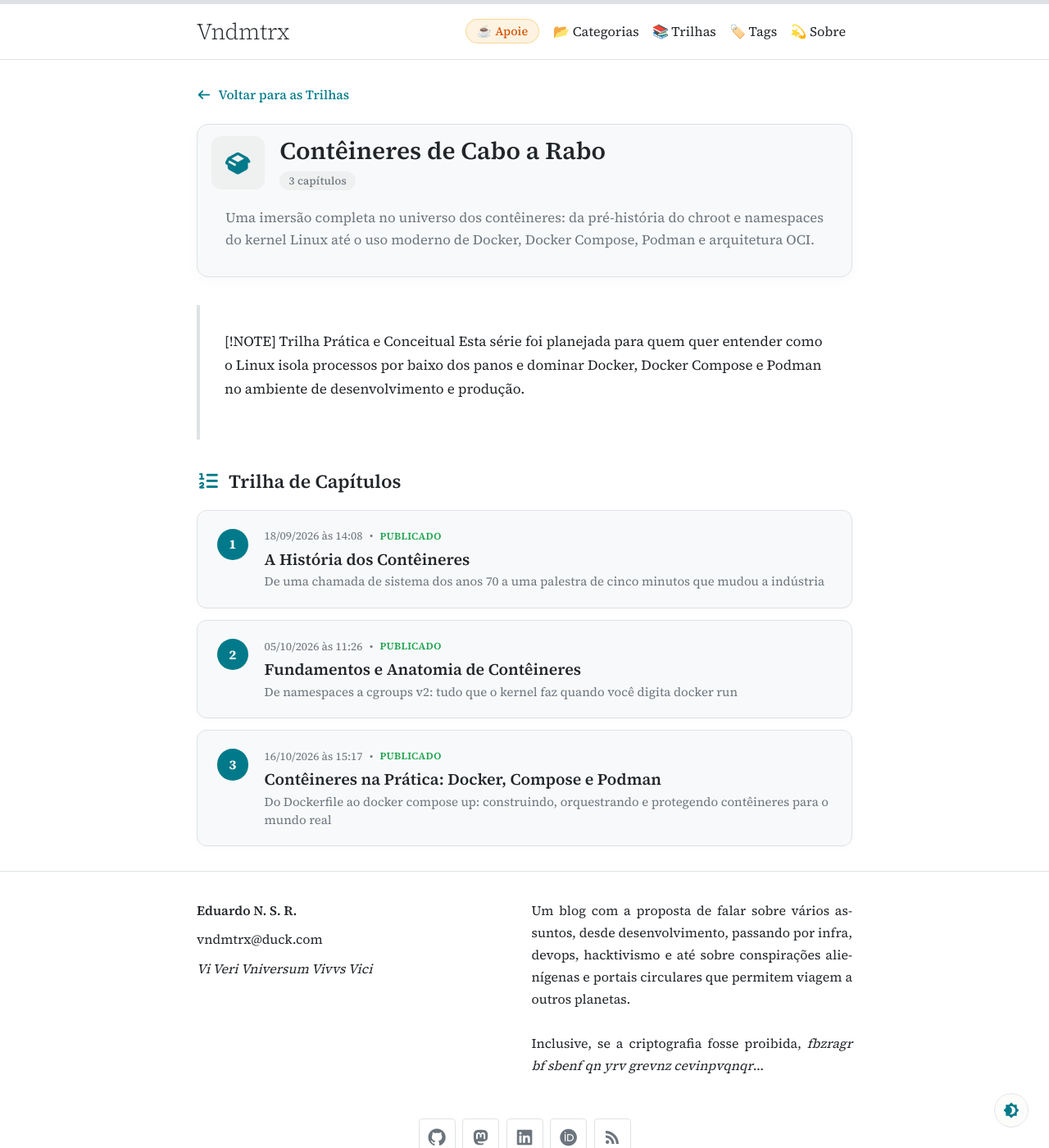
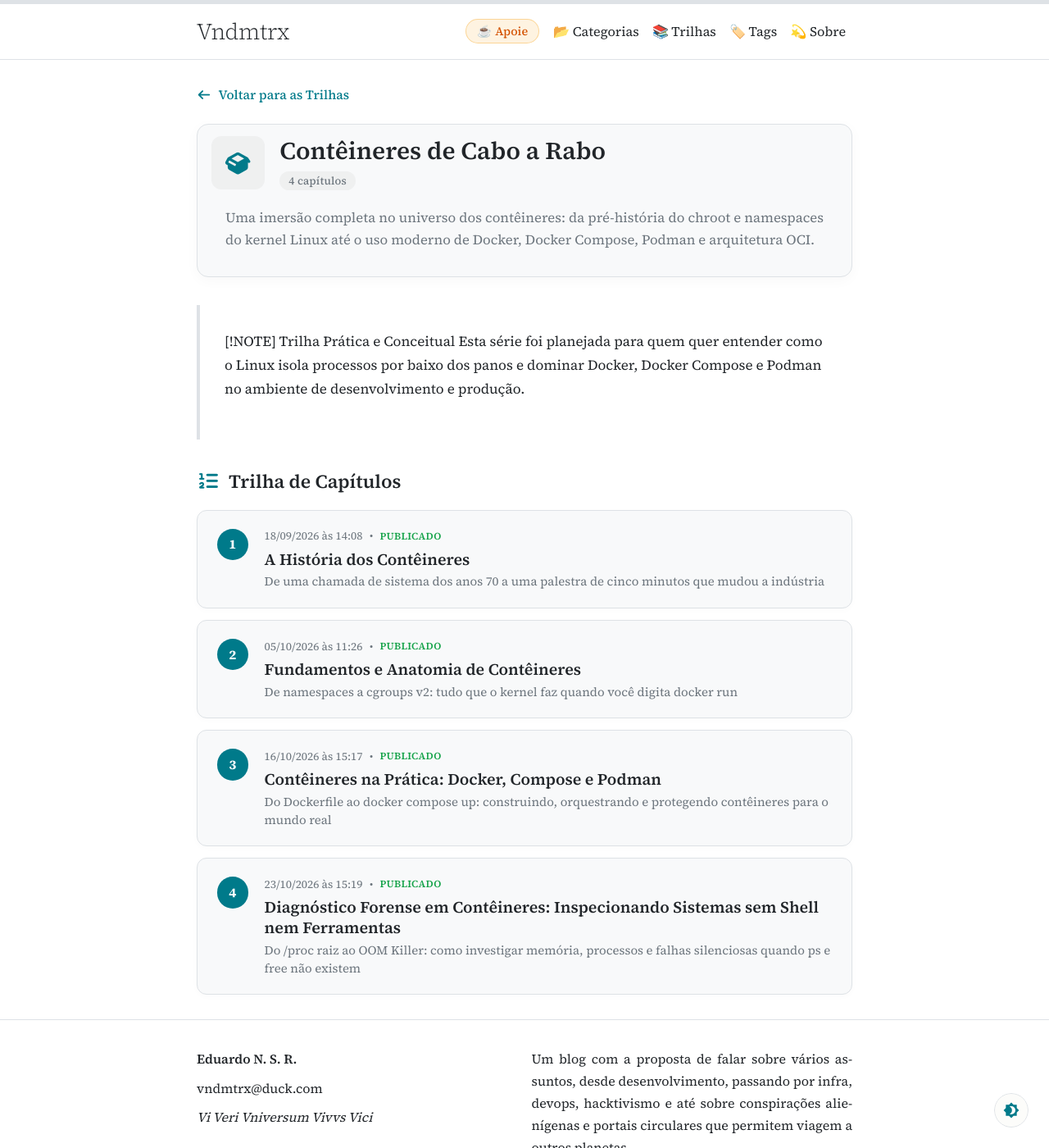
Before and after one commit to vndmtrx/vndmtrx.github.io, a Jekyll site: the page built from tutoriais/conteineres.md, in a window 1280 px wide and 1400 px high. Shown: the whole window at 82% size. Built offline with Jekyll 4.4.1, drawn with Linux system fonts in a browser that asks for light colours; nearby versions of some CDN libraries; part of the change alters nothing that is shown.

Commit message:
Novo post

````diff
--- a/_posts/2026/10/2026-10-16-conteineres-pratica.md
+++ b/_posts/2026/10/2026-10-16-conteineres-pratica.md
@@ -780,7 +780,7 @@ Todo o funcionamento de um cluster Kubernetes nada mais é do que coordenar em e
 
 Compreendendo o contêiner no sistema operacional, o Kubernetes deixa de parecer aquele leviatã indecifrável de dezenas de siglas e vira o que ele realmente é: um plano de controle distribuído gerenciando as primitivas do bom e velho Linux.
 
-Com essa base prática estabelecida, dominamos o empacotamento, a execução e a segurança de contêineres no dia a dia. Mas o que acontece quando a aplicação capota em produção dentro de uma imagem mínima ou distroless, sem shell nem utilitários de diagnóstico instalados? Esse é o foco do próximo e último capítulo da série: um mergulho em autópsia forense e troubleshooting avançado diretamente pelo kernel e pelo `/proc`.
+Com essa base prática estabelecida, dominamos o empacotamento, a execução e a segurança de contêineres no dia a dia. Mas o que acontece quando a aplicação capota em produção dentro de uma imagem mínima ou distroless, sem shell nem utilitários de diagnóstico instalados? Esse é o foco da {% include post-ref.html slug="conteineres-diagnostico-sem-shell" text="Parte 3: Diagnóstico Forense sem Shell" %}: um mergulho em autópsia forense e troubleshooting avançado diretamente pelo kernel e pelo `/proc`.
 
 ## Referências
 
--- a/_drafts/2026-10-06-conteineres-diagnostico-sem-shell.md
+++ b/_posts/2026/10/2026-10-23-conteineres-diagnostico-sem-shell.md
@@ -4,7 +4,7 @@ title: "Diagnóstico Forense em Contêineres: Inspecionando Sistemas sem Shell n
 subtitle: "Do /proc raiz ao OOM Killer: como investigar memória, processos e falhas silenciosas quando ps e free não existem"
 author:
   - "Eduardo N. S. R."
-date: 2026-10-06 14:00:00 GMT-3
+date: 2026-10-23 15:19:00 GMT-3
 permalink: /posts/conteineres-diagnostico-sem-shell/
 tags: [Docker, Contêineres, Linux, Troubleshooting]
 series: Contêineres de Cabo a Rabo
@@ -376,7 +376,7 @@ Embora o ecossistema Java seja o exemplo mais clássico de divergência entre a
 
 ### 1. Python e Django com Gunicorn e Celery
 
-A diferença arquitetural mais marcante entre o Java e o Python reside no modelo de processos. Enquanto o Tomcat opera com um único processo e mais de cem threads compartilhando o mesmo espaço de memória, servidores Python WSGI e ASGI como Gunicorn [^8] ou uWSGI operam historicamente sob o modelo *pre-fork*.
+A diferença arquitetural mais marcante entre o Java e o Python reside no modelo de processos. Enquanto o Tomcat opera com um único processo e mais de cem threads compartilhando o mesmo espaço de memória, servidores Python WSGI e ASGI como Gunicorn [^5] ou uWSGI operam historicamente sob o modelo *pre-fork*.
 
 Um processo mestre inicializa o código base e faz o *fork* de múltiplos processos trabalhadores (*workers*):
 
@@ -444,7 +444,7 @@ O coletor de lixo do Go é projetado para operar com baixíssima latência. Hist
 
 Em um servidor corporativo com 128 GB de memória RAM rodando um contêiner Go limitado a 1 GB via cgroup, o runtime olhava para o hardware do host e assumia que havia memória de sobra. O resultado era trágico: o coletor de lixo adiava o ciclo de limpeza esperando o heap expandir, e o cgroup do Linux executava o processo por OOM antes mesmo do Go tentar liberar memória.
 
-Para sanar essa desarmonia entre o runtime da linguagem e o isolamento de recursos do kernel, o time do Go introduziu a variável de ambiente **`GOMEMLIMIT`** [^9]. Em contêineres, definir um teto seguro (geralmente entre 80% e 90% do limite do cgroup) sincroniza o runtime com o kernel:
+Para sanar essa desarmonia entre o runtime da linguagem e o isolamento de recursos do kernel, o time do Go introduziu a variável de ambiente **`GOMEMLIMIT`** [^6]. Em contêineres, definir um teto seguro (geralmente entre 80% e 90% do limite do cgroup) sincroniza o runtime com o kernel:
 
 ```yaml
     environment:
@@ -494,7 +494,7 @@ Você pode editar arquivos de configuração, inspecionar logs ou copiar arquivo
 
 ### 3. Injetando Ferramentas com nsenter
 
-O utilitário `nsenter` [^5] permite entrar nos *namespaces* de um processo alvo utilizando os binários da máquina hospedeira.
+O utilitário `nsenter` [^7] permite entrar nos *namespaces* de um processo alvo utilizando os binários da máquina hospedeira.
 
 Se o contêiner não possui o comando `ss` para checar portas abertas, rodamos o `ss` do host dentro do *network namespace* do contêiner:
 
@@ -526,7 +526,7 @@ Quando estamos operando em ambientes remotos ou em clusters onde o acesso SSH di
 
 O Docker permite anexar um contêiner novo aos *namespaces* de um contêiner já existente que está rodando em produção.
 
-A imagem `nicolaka/netshoot` [^6] é amplamente reconhecida como o canivete suíço definitivo para diagnósticos de rede e sistemas. Podemos disparar uma instância efêmera acoplada à rede do nosso contêiner alvo:
+A imagem `nicolaka/netshoot` [^8] é amplamente reconhecida como o canivete suíço definitivo para diagnósticos de rede e sistemas. Podemos disparar uma instância efêmera acoplada à rede do nosso contêiner alvo:
 
 ```bash
 docker run -it --rm --net=container:<target_container_id> nicolaka/netshoot ss -tulpn
@@ -544,7 +544,7 @@ O `htop` rodará dentro da imagem rica do `netshoot`, mas exibirá os processos
 
 ### Depurando no Kubernetes com Contêineres Efêmeros
 
-No Kubernetes, o recurso nativo correspondente é o comando `kubectl debug` [^7], que injeta um contêiner efêmero dentro de um Pod em execução sem precisar reiniciar ou recriar a carga de trabalho:
+No Kubernetes, o recurso nativo correspondente é o comando `kubectl debug` [^9], que injeta um contêiner efêmero dentro de um Pod em execução sem precisar reiniciar ou recriar a carga de trabalho:
 
 ```bash
 kubectl debug -it <pod_name> --image=nicolaka/netshoot --target=<container_name>
@@ -596,29 +596,100 @@ Se o limite de 16 GB na máquina for inegociável por restrições físicas de h
 
 Reduzindo o `-Xmx` para 8 GB, o RSS total projetado cai para cerca de 12,5 GB a 13,5 GB, restaurando a folga mínima de segurança de 3 GB exigida pelo kernel Linux para absorver picos de tráfego.
 
-## Exercícios Práticos
+## Exercícios
 
-Para consolidar as técnicas deste post no seu laboratório pessoal, realize os seguintes desafios práticos:
+Para fixar a dinâmica de diagnóstico forense sem utilitários, inspeção do `/proc`, cgroups v2 e injeção com `nsenter`, execute os desafios práticos abaixo no seu terminal Linux.
 
-### Exercício 1: Diagnóstico de Cgroups sem Ferramentas
-1. Suba um contêiner baseado em uma imagem enxuta (como Alpine ou Debian Minimal) limitando a memória a 256 MB:
-   ```bash
-   docker run -d --name lab-cgroup --memory=256m alpine sleep 3600
-   ```
-2. Abra um shell no contêiner e descubra se o host está usando cgroups v1 ou v2 lendo diretamente os arquivos de sistema em `/sys/fs/cgroup/`.
-3. Verifique o consumo atual de memória em bytes e calcule a porcentagem correspondente ao limite de 256 MB.
+**1. Diagnóstico de Cgroups sem Ferramentas**
 
-### Exercício 2: Criando o seu Inspecionador de Processos
-1. Execute um contêiner rodando múltiplos comandos em segundo plano sem o pacote `procps` instalado.
-2. Escreva um script em shell de até dez linhas que percorra as pastas de `/proc` e imprima apenas: o PID, o nome do executável e a memória residente (`VmRSS`) convertida em megabytes.
+Suba um contêiner baseado em uma imagem enxuta (como Alpine ou Debian Minimal) limitando a memória a 256 MB:
 
-### Exercício 3: Injeção Forense com nsenter
-1. Suba um contêiner em modo *detached* sem expor portas para o host e sem pacote de rede:
-   ```bash
-   docker run -d --name lab-nsenter alpine sleep 3600
-   ```
-2. A partir do seu host, descubra o PID do contêiner usando `docker inspect`.
-3. Use o comando `nsenter` para rodar o utilitário `ip addr` ou `ss` do seu sistema operacional dentro do *network namespace* desse contêiner, identificando o endereço IP interno atribuído a ele pela ponte virtual.
+```bash
+docker run -d --name lab-cgroup --memory=256m alpine sleep 3600
+```
+
+Abra uma sessão de shell no contêiner e descubra se o hospedeiro está utilizando cgroups v1 ou v2 lendo diretamente os arquivos de sistema em `/sys/fs/cgroup/`. Em seguida, verifique o consumo atual de memória em bytes e calcule a porcentagem correspondente ao limite configurado de 256 MB.
+
+<details markdown="1">
+<summary>Ver resposta</summary>
+
+No padrão cgroups v2, os controladores unificados ficam diretamente na raiz de `/sys/fs/cgroup/` e o consumo atual fica exposto no arquivo `memory.current` (com o teto em `memory.max`). Se o ambiente ainda rodasse cgroups v1 legado, existiria a pasta dedicada `/sys/fs/cgroup/memory/` com o arquivo `memory.usage_in_bytes`.
+
+Conectando-se ao contêiner:
+
+```bash
+$ docker exec -it lab-cgroup sh
+/ # if [ -f /sys/fs/cgroup/memory.current ]; then
+      echo "Ambiente com Cgroups v2 detectado"
+      uso=$(cat /sys/fs/cgroup/memory.current)
+      max=$(cat /sys/fs/cgroup/memory.max)
+    else
+      echo "Ambiente legado com Cgroups v1 detectado"
+      uso=$(cat /sys/fs/cgroup/memory/memory.usage_in_bytes)
+      max=$(cat /sys/fs/cgroup/memory/memory.limit_in_bytes)
+    fi
+/ # echo "Uso atual: $((uso / 1024 / 1024)) MB de $((max / 1024 / 1024)) MB ($((uso * 100 / max))%)"
+```
+
+Como o processo `sleep` aloca pouquíssimas páginas anônimas de memória e quase nenhum cache em disco, o consumo físico real oscila em torno de 1 a 2 MB, representando menos de 1% do teto máximo de 256 MB estipulado para o cgroup.
+
+</details>
+
+**2. Criando o seu Inspecionador de Processos**
+
+Execute um contêiner rodando múltiplos comandos em segundo plano sem o pacote `procps` instalado:
+
+```bash
+docker run -d --name lab-proc alpine sh -c "sleep 3600 & sleep 3600 & wait"
+```
+
+Escreva um script em shell de até dez linhas que percorra as pastas de `/proc` e imprima apenas: o PID, o comando executado e a memória residente (`VmRSS`) convertida em megabytes.
+
+<details markdown="1">
+<summary>Ver resposta</summary>
+
+Conecte-se ao contêiner com `docker exec -it lab-proc sh` e execute o seguinte laço iterativo diretamente no prompt:
+
+```bash
+for p in /proc/[0-9]*; do
+  pid=$(basename "$p")
+  cmd=$(tr '\0' ' ' < "$p/cmdline" 2>/dev/null | cut -c 1-35)
+  rss_kb=$(grep -s VmRSS "$p/status" | awk '{print $2}')
+  if [ -n "$rss_kb" ]; then
+    rss_mb=$((rss_kb / 1024))
+    printf "PID %-5s | RSS: %3d MB | %s\n" "$pid" "$rss_mb" "$cmd"
+  fi
+done
+```
+
+O `/proc` virtualiza em tempo real o *PID namespace* daquele contêiner. O arquivo `cmdline` entrega os parâmetros passados na inicialização (delimitados por bytes nulos `\0`, que o `tr` converte em espaços legíveis) e o arquivo `status` reporta os contadores de memória do kernel, onde o `VmRSS` reflete exatamente a memória física residente alocada.
+
+</details>
+
+**3. Injeção Forense com nsenter**
+
+Suba um contêiner em modo *detached* sem expor portas para o host e sem utilitários de rede instalados:
+
+```bash
+docker run -d --name lab-nsenter alpine sleep 3600
+```
+
+A partir do seu host, descubra o PID do processo raiz do contêiner usando `docker inspect`. Em seguida, utilize o comando `nsenter` para executar o comando `ip addr` ou `ss` do seu sistema operacional hospedeiro dentro do *network namespace* desse contêiner, identificando o endereço IP interno atribuído a ele pela ponte virtual.
+
+<details markdown="1">
+<summary>Ver resposta</summary>
+
+No terminal do hospedeiro (host):
+
+```bash
+$ PID=$(docker inspect -f '{% raw %}{{.State.Pid}}{% endraw %}' lab-nsenter)
+$ echo "PID do processo no host: $PID"
+$ sudo nsenter -t $PID -n ip addr show dev eth0
+```
+
+Com a flag `-n` (`--net`), o `nsenter` conecta o processo do comando `ip` (que é um binário que existe e roda no sistema operacional hospedeiro) ao *network namespace* isolado do contêiner. Isso permite auditar interfaces, rotas, regras de firewall e conexões ativas (`sudo nsenter -t $PID -n ss -tulpn`) mesmo em imagens construídas a partir de `scratch` ou *distroless*, completamente desprovidas de shell e comandos de rede.
+
+</details>
 
 ## Referências
 
@@ -626,16 +697,16 @@ Para consolidar as técnicas deste post no seu laboratório pessoal, realize os
 
 [^2]: **proc(5) - Process Information Pseudo-Filesystem** {*Linux Programmer's Manual, man7.org*} ([Link](https://man7.org/linux/man-pages/man5/proc.5.html))
 
-[^3]: **Garbage-First Garbage Collector (G1 GC) Architecture** {*Oracle Java Documentation, docs.oracle.com*} ([Link](https://docs.oracle.com/en/java/javase/17/gctuning/garbage-first-g1-garbage-collector1.html))
+[^3]: **Garbage-First (G1) Garbage Collector** {*Oracle Java Documentation, docs.oracle.com*} ([Link](https://docs.oracle.com/en/java/javase/25/gctuning/garbage-first-g1-garbage-collector1.html))
 
-[^4]: **The jcmd Utility: JVM Diagnostic Command Tool** {*Oracle Java Documentation, docs.oracle.com*} ([Link](https://docs.oracle.com/en/java/javase/17/docs/specs/man/jcmd.html))
+[^4]: **The jcmd Command** {*Oracle Java Documentation, docs.oracle.com*} ([Link](https://docs.oracle.com/en/java/javase/25/docs/specs/man/jcmd.html))
 
-[^5]: **nsenter(1) - Run Program with Namespaces of Other Processes** {*Linux Programmer's Manual, man7.org*} ([Link](https://man7.org/linux/man-pages/man1/nsenter.1.html))
+[^5]: **Gunicorn Design and Worker Processes Architecture** {*Gunicorn Documentation, gunicorn.org*} ([Link](https://docs.gunicorn.org/design/))
 
-[^6]: **Netshoot: A Docker + Kubernetes Network Trouble-Shooting Swiss Army Knife** {*Nicolaka, GitHub*} ([Link](https://github.com/nicolaka/netshoot))
+[^6]: **A Guide to the Go Garbage Collector and GOMEMLIMIT** {*The Go Authors, go.dev*} ([Link](https://go.dev/doc/gc-guide))
 
-[^7]: **Debugging Pods and Nodes with Ephemeral Containers** {*The Kubernetes Authors, kubernetes.io*} ([Link](https://kubernetes.io/docs/tasks/debug/debug-application-cluster/debug-running-pod/))
+[^7]: **nsenter(1) - Run Program with Namespaces of Other Processes** {*Linux Programmer's Manual, man7.org*} ([Link](https://man7.org/linux/man-pages/man1/nsenter.1.html))
 
-[^8]: **Gunicorn Design and Worker Processes Architecture** {*Gunicorn Documentation, gunicorn.org*} ([Link](https://docs.gunicorn.org/en/stable/design.html))
+[^8]: **Netshoot: A Docker + Kubernetes Network Trouble-Shooting Swiss Army Knife** {*Nicolaka, GitHub*} ([Link](https://github.com/nicolaka/netshoot))
 
-[^9]: **A Guide to the Go Garbage Collector and GOMEMLIMIT** {*The Go Authors, go.dev*} ([Link](https://go.dev/doc/gc-guide))
+[^9]: **Debugging Pods and Nodes with Ephemeral Containers** {*The Kubernetes Authors, kubernetes.io*} ([Link](https://kubernetes.io/docs/tasks/debug/debug-application/debug-running-pod/))
````
